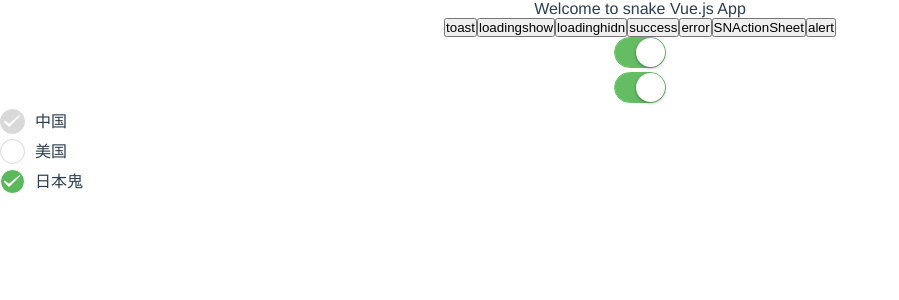
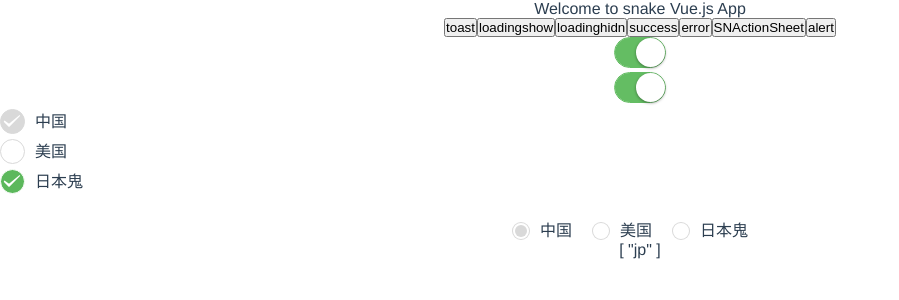
Before and after one commit to justin-yzx/vue-snake-ui, a Vue app: page / in a window 1280 px wide. Shown: the top 300 px of the page, without its empty margins (0-899 px from the left). Built offline with nearby package versions, Linux system fonts and the light colour scheme.

Commit message:
。。。radio...

```diff
--- a/src/components/Hello.vue
+++ b/src/components/Hello.vue
@@ -14,6 +14,7 @@
             <SNSwitch v-model="snswitch"></SNSwitch>
             <SNSwitch v-model="snswitch"></SNSwitch>
             <SNCheckBox :list="list" @result="result"></SNCheckBox>
+            <SNRadio :list="list"></SNRadio>
         </div>
     </div>
 </template>
--- a/src/snake/form/checkBox.vue
+++ b/src/snake/form/checkBox.vue
@@ -11,6 +11,7 @@
 
 
         </div>
+
 
 	</div>
 </template>
@@ -30,6 +31,7 @@
 
             checkedNames:{
                 handler(val, oldVal){
+
                     this.$emit("result",val)
                 },
                 deep:true
@@ -52,6 +54,7 @@
         height: 30px;
         line-height: 30px;
         text-align: left;
+
     }
     .checkbox-con span{
         position: absolute;
--- /dev/null
+++ b/src/snake/form/radio.vue
@@ -0,0 +1,60 @@
+<template>
+	<div>
+
+
+        <div>
+
+            <label class="demo--label" v-for="item in datalist">
+                <input class="demo--radio" type="radio"  name="demo-radio" :value="item.eng" v-model="checkedNames"  :disabled="item.disabled" >
+                <span class="demo--radioInput" :class="{disable:item.disabled}"></span>{{item.name}}
+            </label>
+
+
+        </div>
+        {{checkedNames}}
+	</div>
+</template>
+
+<script>
+	export default {
+		data(){
+			return {
+                datalist:[],
+                checkedNames:[]
+            }
+		},
+        props:{
+            list:Array
+        },
+        watch:{
+            checkedNames:{
+                handler(val, oldVal){
+                    console.log(val)
+                    this.$emit("result",val)
+                },
+                deep:true
+            }
+        },
+        mounted(){
+            this.datalist=this.list
+            for(var i=0;i<this.list.length;i++){
+                if(this.list[i].checked){
+                    this.checkedNames.push(this.list[i].eng)
+                }
+            }
+        }
+
+	}
+
+</script>
+<style>
+    .demo--label{margin:20px 20px 0 0;display:inline-block}
+    .demo--radio{display:none}
+    .demo--radioInput{background-color:#fff;border:1px solid rgba(0,0,0,0.15);border-radius:100%;display:inline-block;height:16px;margin-right:10px;margin-top:-1px;vertical-align:middle;width:16px;line-height:1}
+    .demo--radio:checked + .demo--radioInput:after{background-color:#57ad68;border-radius:100%;content:"";display:inline-block;height:12px;margin:2px;width:12px}
+    .demo--checkbox.demo--radioInput,.demo--radio:checked + .demo--checkbox.demo--radioInput:after{border-radius:0}
+
+    .disable:after{
+        background-color:#d9d9d9;border-radius:100%;content:"";display:inline-block;height:12px;margin:2px;width:12px
+    }
+</style>
--- a/src/snake/index.js
+++ b/src/snake/index.js
@@ -9,6 +9,7 @@ import actionSheet from './actionSheet'
 import alertView from './alertView'
 import SNSwitch from './form/switch'
 import SNCheckBox from './form/checkBox'
+import SNRadio from './form/radio'
 export default{
     install(Vue){
         //toast提示
@@ -26,5 +27,6 @@ export default{
         //form
         Vue.component('SNSwitch',SNSwitch)
         Vue.component('SNCheckBox',SNCheckBox)
+        Vue.component('SNRadio',SNRadio)
     }
 }
```
